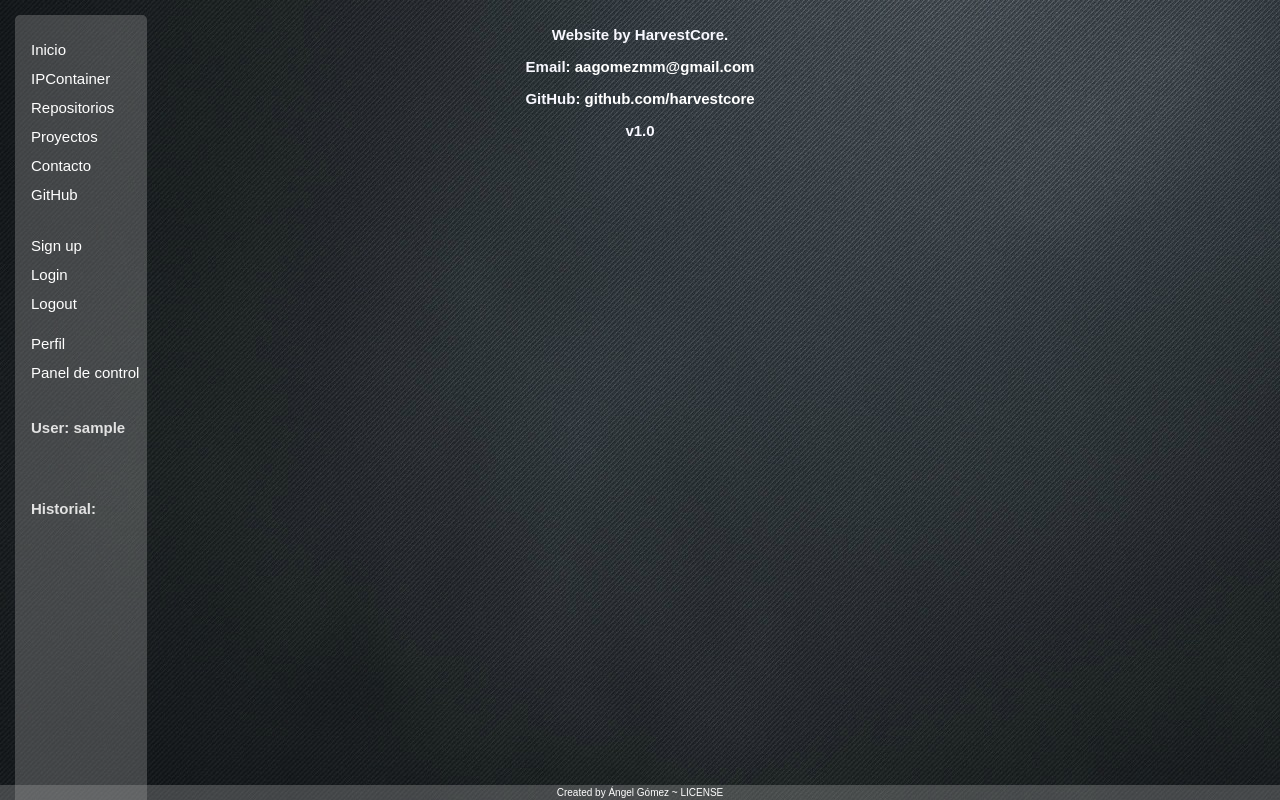
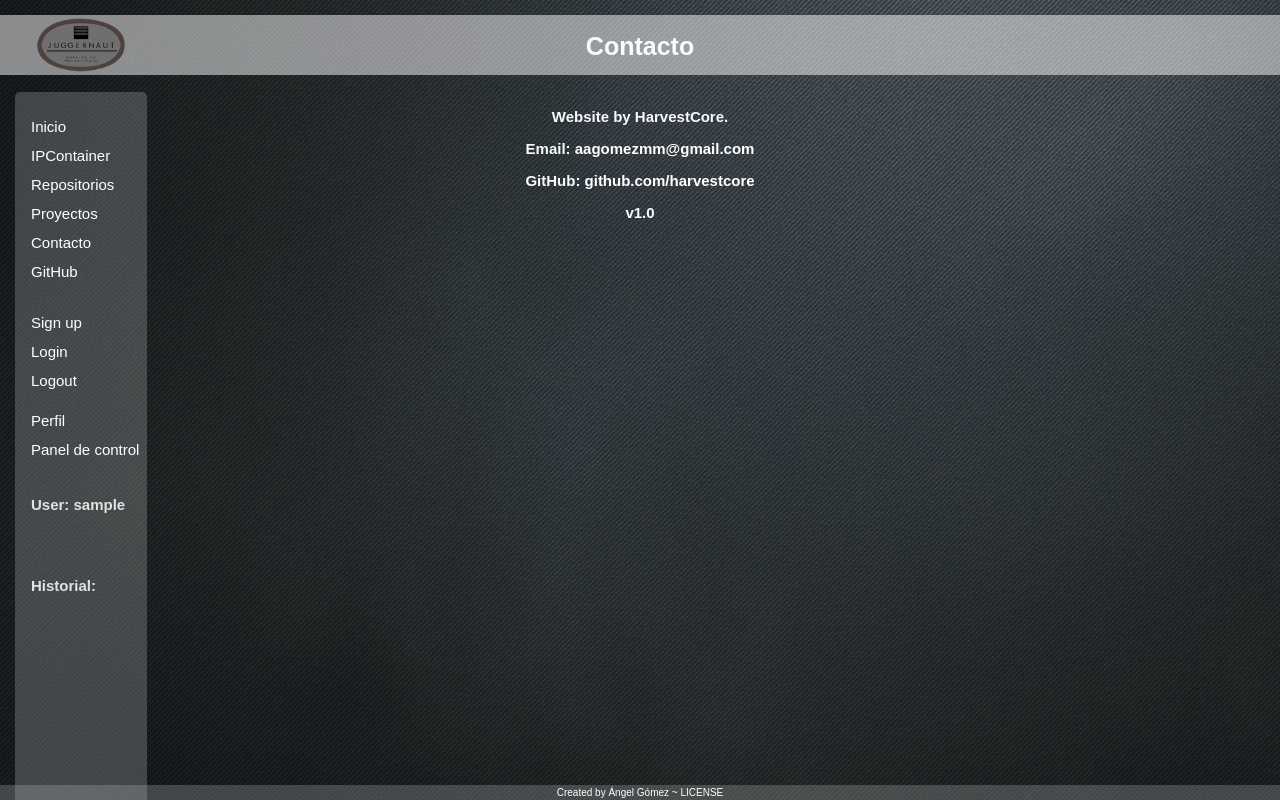
Before and after one commit to harvestcore/pyweb, a Flask app: template p3/templates/contacto.html in a window 1280 px wide. Run offline with Flask 2, Linux system fonts and the light colour scheme; the template is opened without the code that fills it, so the values that code supplies are empty; the visitor is signed in with stand-in values (Sample User, id 1).

Commit message:
logo y cabecera fixed

```diff
--- a/p3/static/styles.css
+++ b/p3/static/styles.css
@@ -24,7 +24,7 @@ body {
     width: auto;
     position: fixed;
     z-index: 1;
-    top: 15px;
+    top: 92px;
     left: 15px;
     bottom: 15px;
     background-color: #aaaaaa50;
@@ -144,7 +144,7 @@ body {
 ****************************************/
 h1 {
 	color: ghostwhite;
-	font-size: 30px;
+	font-size: 35px;
 }
 
 h2 {
@@ -229,23 +229,29 @@ a:active {
 /****************************************
             Cabecera
 ****************************************/
-.cabecera {
+header {
     width: 100%;
     height: 60px;
-    background: white;
+    background: rgba(255, 255, 255, 0.5);
     position: absolute;
-    top: 10px;
+    top: 15px;
     z-index: 10;
-    align-content: center;
 }
 
-#logo {
-    position: relative;
-    transform: scale(0.2, 0.2);
+.cabecera {
+    top: -10px;
 }
 
+.logo {
+    position: absolute;
+    left: -44px;
+    top: -45px;
+    transform: scale(0.35, 0.35);
+}
+
+
 /****************************************
-            Cabecera
+            Perfil
 ****************************************/
 #profile {
     font-family: "Trebuchet MS", Arial, Helvetica, sans-serif;
@@ -275,3 +281,11 @@ a:active {
     background-color: #4CAF50;
     color: white;
 }
+
+
+/****************************************
+            Contenido
+****************************************/
+.contenido_pag {
+    top: 150px;
+}
--- a/p3/templates/base.html
+++ b/p3/templates/base.html
@@ -9,6 +9,12 @@
 	</head>
 
 	<body>
+        <header>
+            <img src="{{ url_for('static', filename='images/logo2.png') }}" class="logo">
+            <div class="cabecera">
+                <!--<h1 align="center">¯\_(ツ)_/¯</h1>-->
+            </div>
+        </header>
 
 		<div class="sidenav">
 			<a href="{{ url_for('inicio') }}">Inicio</a>
@@ -35,7 +41,7 @@
             {%- endfor %}
 		</div>
 
-		<div class="content">
+		<div class="contenido_pag">
 			{% block content %}
 			{% endblock %}
 		</div>
--- a/p3/templates/contacto.html
+++ b/p3/templates/contacto.html
@@ -2,6 +2,8 @@
 
 {% block title %}Contacto{% endblock %}
 {% block content %}
+<br>
+<h2 align="center">Contacto</h2>
 <br>
 <div id="contact" align="center">
     <h3>Website by HarvestCore.</h3>
--- a/p3/templates/main.html
+++ b/p3/templates/main.html
@@ -5,7 +5,7 @@
 {% block content %}
 <br>
 <h2 align="center">Programming skills</h2>
-
+<br>
 <p align="center">C++/C</p>
 <div class="container">
 	<div class="skills cpp">90%</div>
--- a/p3/templates/profile.html
+++ b/p3/templates/profile.html
@@ -2,7 +2,6 @@
 
 {% block title %}Perfil{% endblock %}
 {% block content %}
-<br>
 <h2 align="center">Tus datos:</h2>
 <table id="profile" align="center">
     <tr>
```
Also changed, not shown: p3/static/images/logo2.png (added).
